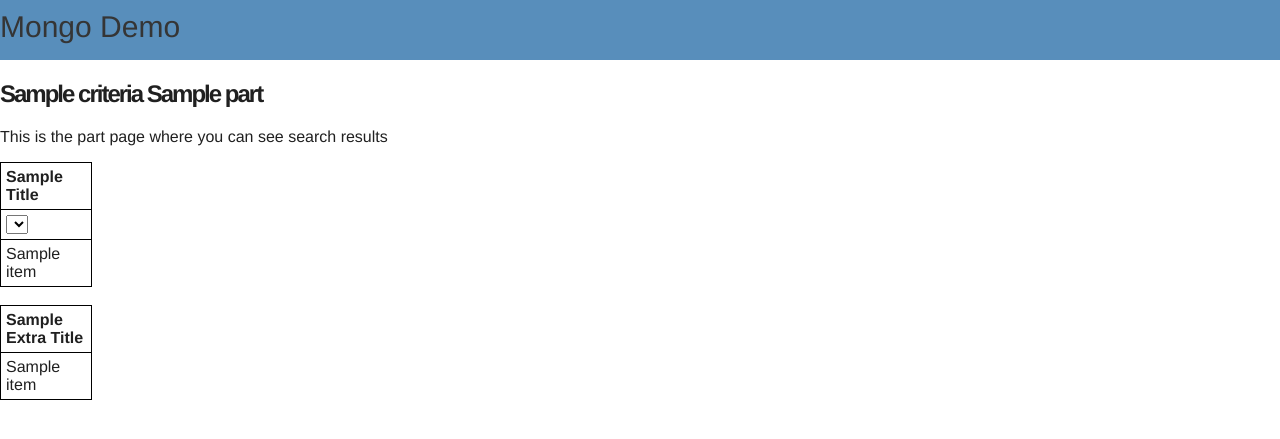
After one commit to dancornutt/work-flask-mongo-demo, a Flask app: template templates/search.jinja2 in a window 1280 px wide. The commit adds this page. Shown: the top 439 px of the page. Run offline with Flask 2, Linux system fonts and the light colour scheme; the template is opened without the code that fills it: most values are stand-ins (such as "Sample title", 1, 10 or a date in 2020); lists and menus that the app fills with data are empty; parts of the project's set-up code (start-up, migrations or seed data) failed here and were passed over; some libraries are stand-ins or nearby versions.

Commit message:
updated main to have a search page, updated nested page to show iterated info, still needs work and added search page

```diff
--- a/main.py
+++ b/main.py
@@ -1,7 +1,8 @@
 import os
 from flask import Flask, render_template, request, abort
 #from db_layer import MongoCloud, MongoDB
-from azure_db import collection_search
+from azure_db import collection_search, part_lower_search, airplanes_lower_search
+
 # from flask_pymongo import PyMongo
 
 #db = MongoDB("kiwi_db")
@@ -18,15 +19,9 @@ def get_tables():
     return return_list
 
 def nested_data():
-    tuple_test = (("ford", "company", "part 1", "part 1 info"),
-                  ("ford", "company", "part 2", "part 2 info"),
-                  ("ford", "company", "part 3", "part 3 info"),
-                  ("chev", "company", "part 1", "part 1 info"),
-                  ("chev", "company", "part 4", "part 4 info"),
-                  ("Prosche", "company", "part 4", "part 4 info"),
-                  ("ford", "company", "part 5", "part 5 info"),
-                  ("ford", "company", "part 6", "part 6 info"),
-                  ("Prosche", "company", "part 1", "part 1 info"))
+    tuple_test = [["ford,ford Company", ["part 1,part 1 info", "part 2,part 2 info", "part 3,part 3 info"]],
+                  ["chev,company", ["part 1,part 1 info","part 4,part 4 info"]],
+                  ["Prosche,company", ["part 4,part 4 info","part 5,part 5 info","part 6,part 6 info"]]]
     return tuple_test
 
 app = Flask(__name__)
@@ -52,11 +47,25 @@ def nested_page():
     data = nested_data()
     return render_template("nested.jinja2", data=data)
 
-@app.route('/part')
-def part_page():
-    print(request.args)
-    part_id = request.args["part_number"]
-    return render_template("part.jinja2",part=part_id)
+@app.route('/search')
+def search_page():
+    # if request.args["search_type"] == "parts":
+    #     if request.args["level"] == "next_lower":
+    #         titles, data, extra_titles, extra_data = part_lower_search(request.args["part_number"])
+    #     elif request.args["level"] == "next_higher":
+    #         titles, data, extra_titles, extra_data = part_higher_search(request.args["part_number"])
+    # if request.args["search_type"] == "installs":
+    #     if request.args["level"] == "next_lower":
+    #         titles, data, extra_titles, extra_data = installs_lower_search(request.args["part_number"])
+    #     elif request.args["level"] == "next_higher":
+    #         titles, data, extra_titles, extra_data = installs_higher_search(request.args["part_number"])
+    if request.args["search_type"] == "airplanes":
+        if request.args["level"] == "next_lower":
+            titles, data, extra_titles, extra_data = airplanes_lower_search(request.args["part_number"])
+            criteria = "Search Results for Airplane Lower, Line Number:" + request.args["part_number"]
+        elif request.args["level"] == "next_higher":
+            abort(404)
+    return render_template("search.jinja2", criteria=criteria, titles=titles, data=data, extra_titles=extra_titles, extra_data=extra_data)
 
 @app.route('/part/<int:part_id>')
 def part_page_specific(part_id):
--- a/templates/home_page.jinja2
+++ b/templates/home_page.jinja2
@@ -29,7 +29,7 @@ Show all parts for a specific airplane in an indentured parts list<br>
 
 Search for a specific item and show next higher or next lower information
 
-<form method="GET" action={{ url_for('part_page') }}>
+<form method="GET" action={{ url_for('search_page') }}>
     <select name = search_type method="GET" action="/">
         <option value="{{tables[0]}}" selected>{{tables[0]}}</option>
         {% for table in tables[1:] %}
--- /dev/null
+++ b/templates/search.jinja2
@@ -0,0 +1,75 @@
+{% extends 'base.jinja2' %}
+
+{% block subtitle %} {{ criteria }} {{ part }}{% endblock subtitle %}
+
+{% block content %}
+<p>This is the part page where you can see search results</p>
+
+<table id="AllTable">
+  <tr class="header">
+    {% for title in titles %}
+        <th style="width:60pt;">{{ title |replace("_", " ") | title }}</th>
+    {% endfor %}
+  </tr>
+  <tr>
+  {% for title in titles %}
+    {% if title == "part_type" %}
+      <td><select id="select_{{ title }}" onchange="Filter('{{ title }}')" class='form-control'>
+          <option></option>
+          <option>DET</option>
+          <option>ASSY</option>
+          </select></td>
+    {% elif title == "clg_type" %}
+        <td><select id="select_{{ title }}" onchange="Filter('{{ title }}')" class='form-control'>
+            <option></option>
+            <option>A</option>
+            <option>B</option>
+            </select></td>
+    {% elif title == "side" %}
+        <td><select id="select_{{ title }}" onchange="Filter('{{ title }}')" class='form-control'>
+            <option></option>
+            <option>LH</option>
+            <option>RH</option>
+            </select></td>
+    {% elif title == "location" %}
+        <td><select id="select_{{ title }}" onchange="Filter('{{ title }}')" class='form-control'>
+            <option></option>
+            <option>CTR</option>
+            <option>Outboard</option>
+            </select></td>
+    {% else %}
+        <td><select id="select_{{ title }}" onchange="Filter('{{ title }}')" class='form-control'>
+            <option></option>
+    {% endif %}
+    {% endfor %}
+  <tr>
+    {% for data_row in data %}
+        {% for item in data_row  %}
+            <td>{{ item }}</td>
+        {% endfor %}
+        </tr>
+    {% endfor %}
+
+</table>
+<br>
+
+{% if extra_titles != None %}
+    <table id="ExtraAllTable">
+      <tr class="header">
+        {% for title in extra_titles %}
+            <th style="width:60pt;">{{ title |replace("_", " ") | title }}</th>
+        {% endfor %}
+      </tr>
+      <tr>
+        {% for data_row in extra_data %}
+            {% for item in data_row  %}
+                <td>{{ item }}</td>
+            {% endfor %}
+            </tr>
+        {% endfor %}
+
+    </table>
+{% endif %}
+
+
+{% endblock content %}
```
Also changed, not shown: templates/nested.jinja2 (+18 -0 lines).
